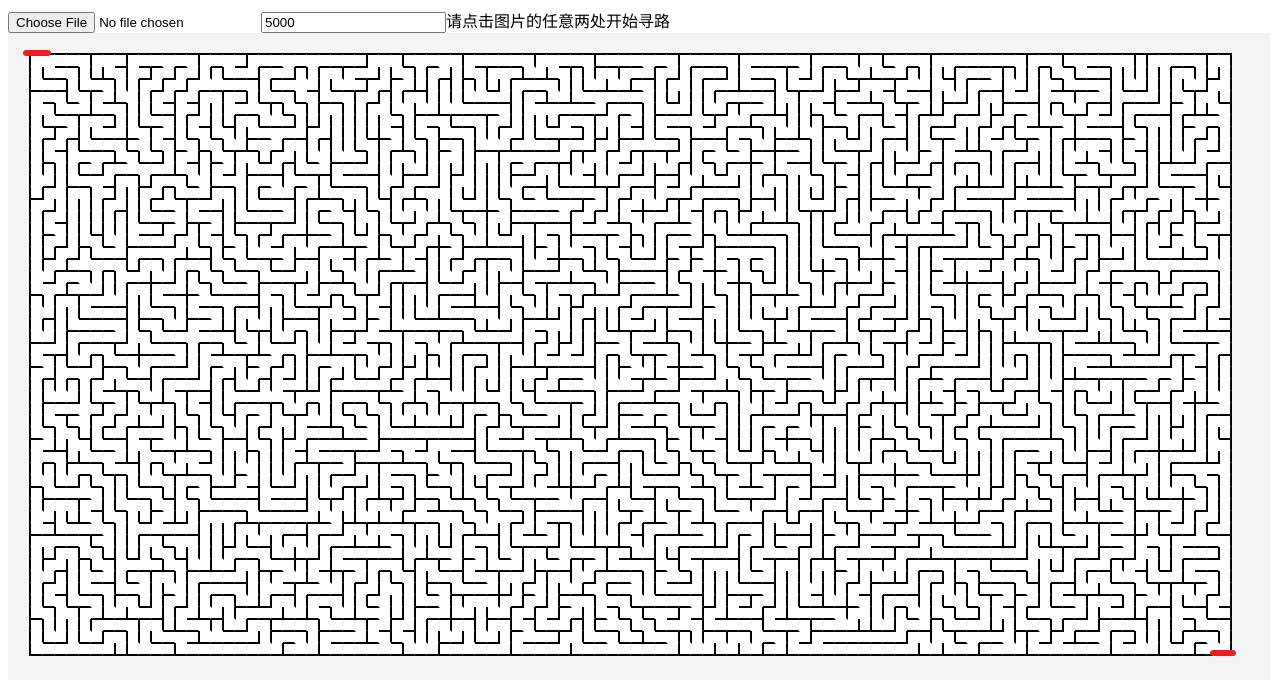
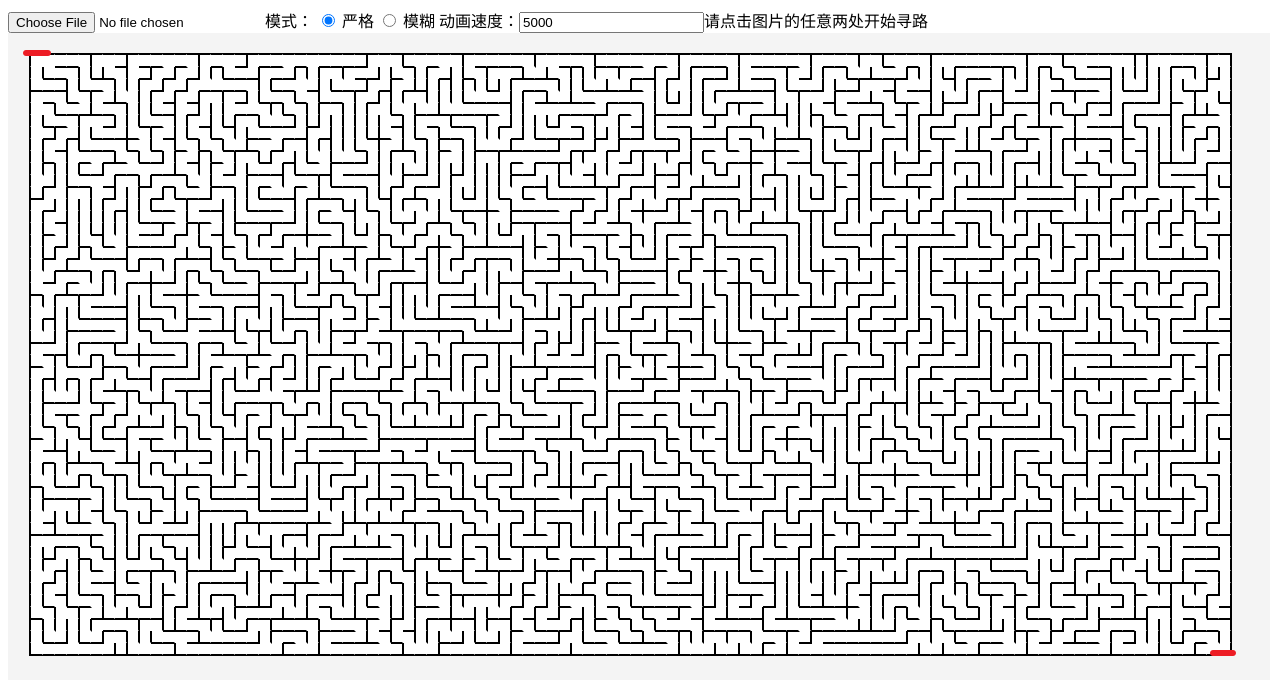
Before and after one commit to judgeou/maze-vite, a Vue app: page / in a window 1280 px wide. Shown: the top 694 px of the page. Built offline with nearby package versions, Linux system fonts and the light colour scheme.

Commit message:
提供两种策略

```diff
--- a/src/App.vue
+++ b/src/App.vue
@@ -2,9 +2,15 @@
   <div>
     <div>
       <input type="file" accept="image/*" @change="onFile">
-      <input type="number" v-model.number="skipCount">
-      <span v-show="clickPoints.length < 2">请点击图片的任意两处开始寻路</span>
-      <span v-show="clickPoints.length >= 2">起点：{{ begin }}终点：{{ end }}</span>
+
+      模式：
+      <label><input type="radio" name="mode" value="1" v-model="mode" /> 严格 </label>
+      <label><input type="radio" name="mode" value="2" v-model="mode" /> 模糊 </label>
+
+      动画速度：<input type="number" v-model.number="skipCount">
+      <span v-show="clickPoints.length < 2">请点击图片的任意两处开始寻路 </span>
+      <span v-show="begin">起点：{{ begin }}</span>
+      <span v-show="end">终点：{{ end }}</span>
     </div>
 
     <div class="maze-view" @click="onClickMaze">
@@ -29,6 +35,7 @@ export default {
     return {
       width: 0,
       height: 0,
+      mode: "1",
       path: [],
       clickPoints: [],
       current: null,
@@ -41,6 +48,8 @@ export default {
       let { clickPoints } = this
       if (clickPoints.length >= 2) {
         return clickPoints[clickPoints.length - 2]
+      } else if (clickPoints.length === 1) {
+        return clickPoints[0]
       } else {
         return null
       }
@@ -116,7 +125,7 @@ export default {
 
       let count = 0
 
-      await solveMaze(m, width, height, vm.begin, vm.end, async (nodeGraph, current, path, done) => {
+      await solveMaze(m, width, height, vm.begin, vm.end, vm.mode, async (nodeGraph, current, path, done) => {
         ctxChecked.fillStyle = "#74b9ff"
         ctxChecked.fillRect(current.x, current.y, 1, 1)
 
--- a/src/maze.js
+++ b/src/maze.js
@@ -142,7 +142,7 @@ function getNodeColorDiff (nodeA, nodeB) {
   return color_diff(rgbA, rgbB)
 }
 
-async function solveMaze (matrix, width, height, begin, end, cb = () => {}) {
+async function solveMaze (matrix, width, height, begin, end, mode, cb = () => {}) {
   let path = []
   let nodeGraph = new NodeGraph(matrix, width, height, begin, end)
   nodeGraph.buildNodeGraph()
@@ -174,9 +174,15 @@ async function solveMaze (matrix, width, height, begin, end, cb = () => {}) {
         node.parent = current
         node.endDistance = getDistance(node, nodeGraph.endNode)
         node.beginDistance = current.beginDistance + 1
-        node.cost = node.endDistance + node.beginDistance
 
-        if (colordiff < colorDiffThreshold) {
+        if (mode === "1") {
+          node.cost = node.endDistance + node.beginDistance
+
+          if (colordiff < colorDiffThreshold) {
+            nodeGraph.queue.push(node)
+          }
+        } else if (mode === "2") {
+          node.cost = node.endDistance + node.beginDistance + (colordiff * width * height)
           nodeGraph.queue.push(node)
         }
       }
```
